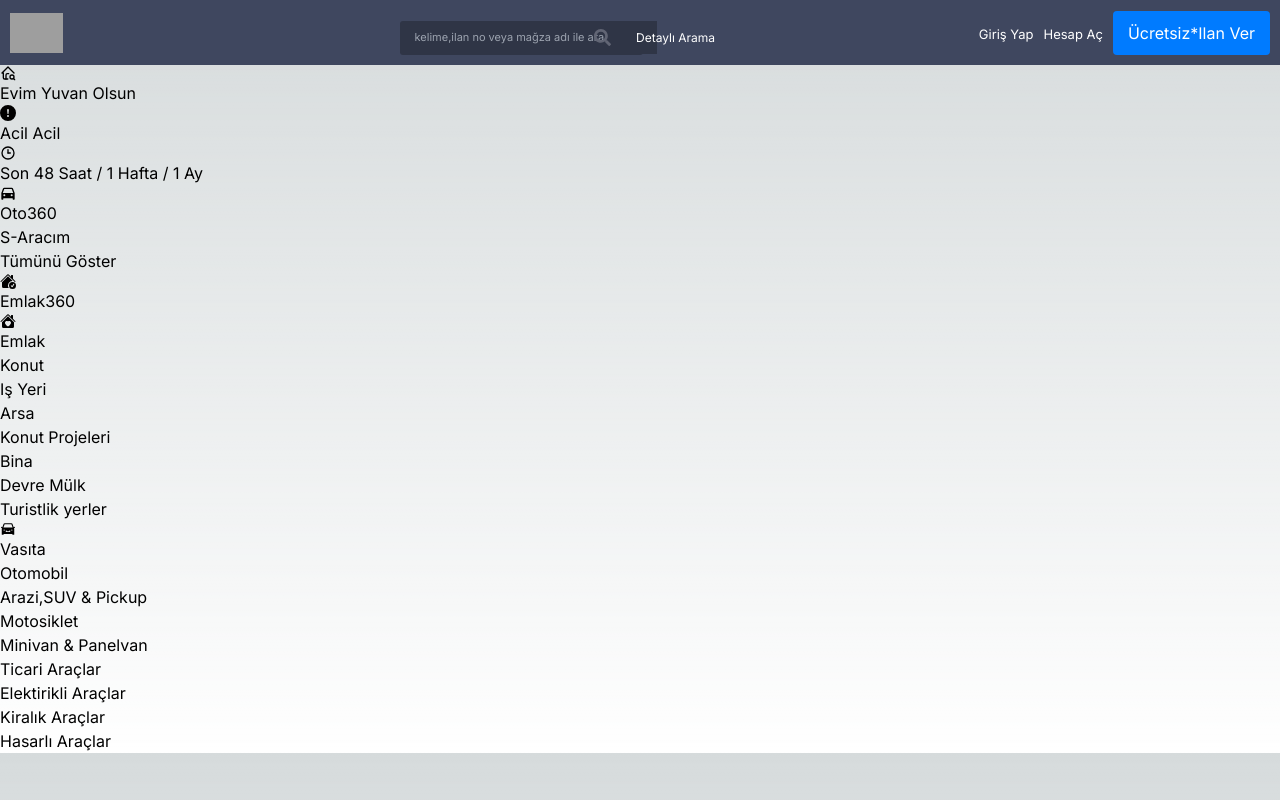
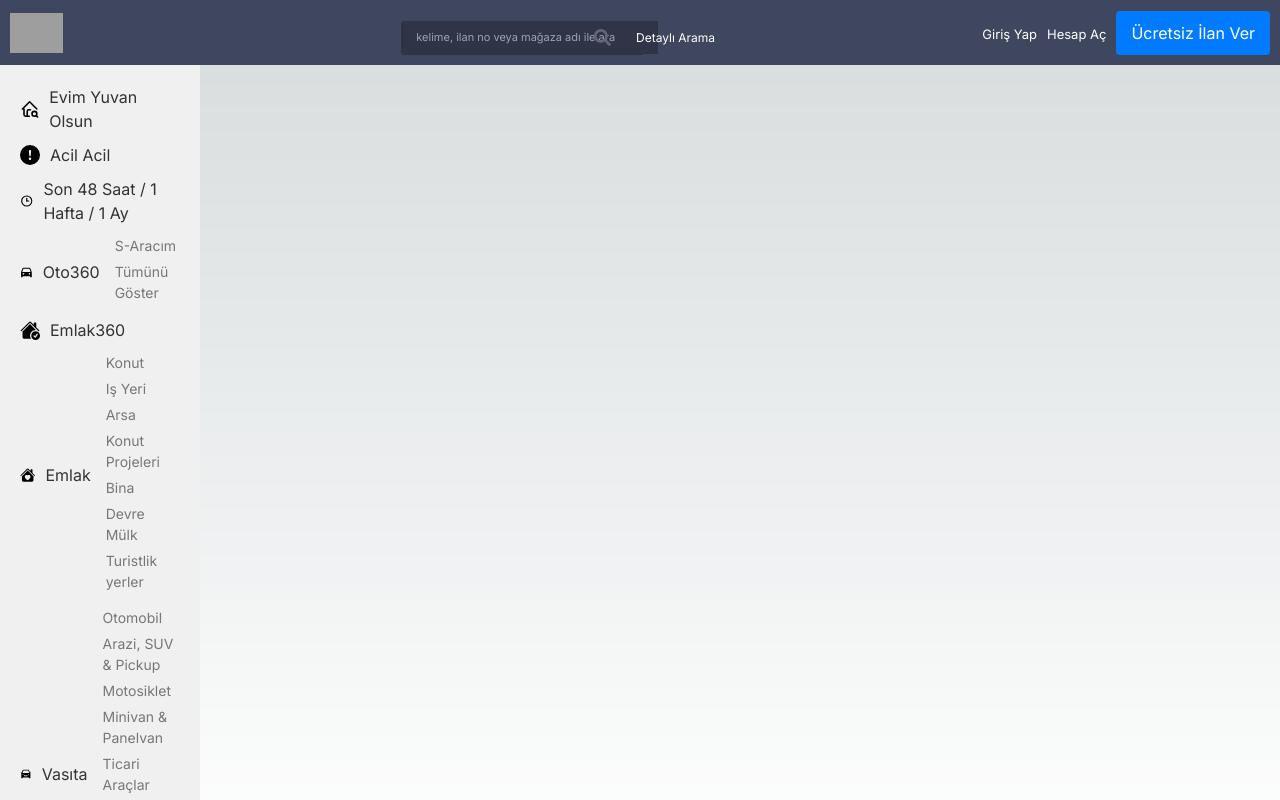
Before and after one commit to FERHATSUMER/sahinden.com-nextjs, a Next.js app: page / in a window 1280 px wide. Shown: the top 800 px of the page. Built offline with nearby package versions, Linux system fonts and the light colour scheme; grey boxes are pictures that could not be loaded.

Commit message:
sahibinden.com-nextjs

```diff
--- a/src/components/header/Header.js
+++ b/src/components/header/Header.js
@@ -2,35 +2,31 @@ import Link from "next/link";
 import './header.css';
 import { FaSearch } from "react-icons/fa";
 
-
-
 function Header() {
   return (
     <div className="header-container">
-        <img  className="img"
-        src="https://s0.shbdn.com/assets/images/sahibinden_logo_v13012023:a4a65c5ace0e80eac6171317531b4611.png"  alt="sahibinden-logo"/>
+      <img className="img" src="https://s0.shbdn.com/assets/images/sahibinden_logo_v13012023:a4a65c5ace0e80eac6171317531b4611.png" alt="sahibinden-logo" />
       <div className="input-container">
         <input
           className="input"
-                placeholder="kelime,ilan no veya mağza adı ile ara "
+          placeholder="kelime, ilan no veya mağaza adı ile ara"
         />
         <FaSearch className="search-icon" />
       </div>
-        <Link className="detayli-arama" href="/">
+      <Link href="/" className="detayli-arama">
         Detaylı Arama
       </Link>
-        <div className="heaeder-rightside">
-        <Link className="right-title"
-         href="/">
+      <div className="header-rightside">
+        <Link href="/" className="right-title">
           Giriş Yap
         </Link>
-            <Link className="right-title"
-            href="/">
+        <Link href="/" className="right-title">
           Hesap Aç
         </Link>
-            <button className="button">Ücretsiz*Ilan Ver</button>
+        <button className="button">Ücretsiz İlan Ver</button>
       </div>
-    </div>  );
+    </div>
+  );
 }
 
 export default Header;
--- a/src/components/sidebar/Sidebar.js
+++ b/src/components/sidebar/Sidebar.js
@@ -1,3 +1,5 @@
+import React from "react";
+import Link from "next/link";
 import { AiFillCar } from "react-icons/ai";
 import { RiCarFill } from "react-icons/ri";
 import { GrGamepad } from "react-icons/gr";
@@ -9,7 +11,6 @@ import {
 } from "react-icons/bs";
 
 import "./sidebar.css";
-import Link from "next/link";
 
 function Sidebar() {
   return (
@@ -41,8 +42,10 @@ function Sidebar() {
             <Link href="/" className="sidebarListItemText">
               Oto360
             </Link>
+            <ul className="nestedList">
               <li className="li-title">S-Aracım</li>
               <li className="li-title">Tümünü Göster</li>
+            </ul>
           </li>
 
           <li className="sidebarListItem">
@@ -51,11 +54,13 @@ function Sidebar() {
               Emlak360
             </Link>
           </li>
+
           <li className="sidebarListItem">
             <BsHouseHeartFill className="sidebarIcon" />
             <Link href="/" className="sidebarListItemText">
               Emlak
             </Link>
+            <ul className="nestedList">
               <li className="li-title">Konut</li>
               <li className="li-title">Iş Yeri</li>
               <li className="li-title">Arsa</li>
@@ -63,20 +68,24 @@ function Sidebar() {
               <li className="li-title">Bina</li>
               <li className="li-title">Devre Mülk</li>
               <li className="li-title">Turistlik yerler</li>
+            </ul>
           </li>
+
           <li className="sidebarListItem">
             <AiFillCar className="sidebarIcon" />
             <Link href="/" className="sidebarListItemText">
               Vasıta
             </Link>
+            <ul className="nestedList">
               <li className="li-title">Otomobil</li>
-            <li className="li-title">Arazi,SUV & Pickup</li>
+              <li className="li-title">Arazi, SUV & Pickup</li>
               <li className="li-title">Motosiklet</li>
               <li className="li-title">Minivan & Panelvan</li>
               <li className="li-title">Ticari Araçlar</li>
-            <li className="li-title">Elektirikli Araçlar</li>
+              <li className="li-title">Elektrikli Araçlar</li>
               <li className="li-title">Kiralık Araçlar</li>
               <li className="li-title">Hasarlı Araçlar</li>
+            </ul>
           </li>
         </ul>
       </div>
--- a/src/components/sidebar/sidebar.css
+++ b/src/components/sidebar/sidebar.css
@@ -0,0 +1,45 @@
+.sidebar {
+    width: 200px;
+    height: 100vh;
+    background-color: #f0f0f0;
+  }
+
+  .sidebarWrapper {
+    padding: 20px;
+  }
+
+  .sidebarList {
+    list-style: none;
+    padding: 0;
+    margin: 0;
+  }
+
+  .sidebarListItem {
+    display: flex;
+    align-items: center;
+    margin-bottom: 10px;
+  }
+
+  .sidebarIcon {
+    font-size: 20px;
+    margin-right: 10px;
+  }
+
+  .sidebarListItemText {
+    text-decoration: none;
+    color: #333;
+  }
+
+  .sidebarListItemText:hover {
+    color: #000;
+  }
+
+  .nestedList {
+    margin-left: 15px;
+  }
+
+  .li-title {
+    font-size: 14px;
+    color: #777;
+    margin-bottom: 5px;
+  }
```
Lines whose indentation alone changed are shown as unchanged.
